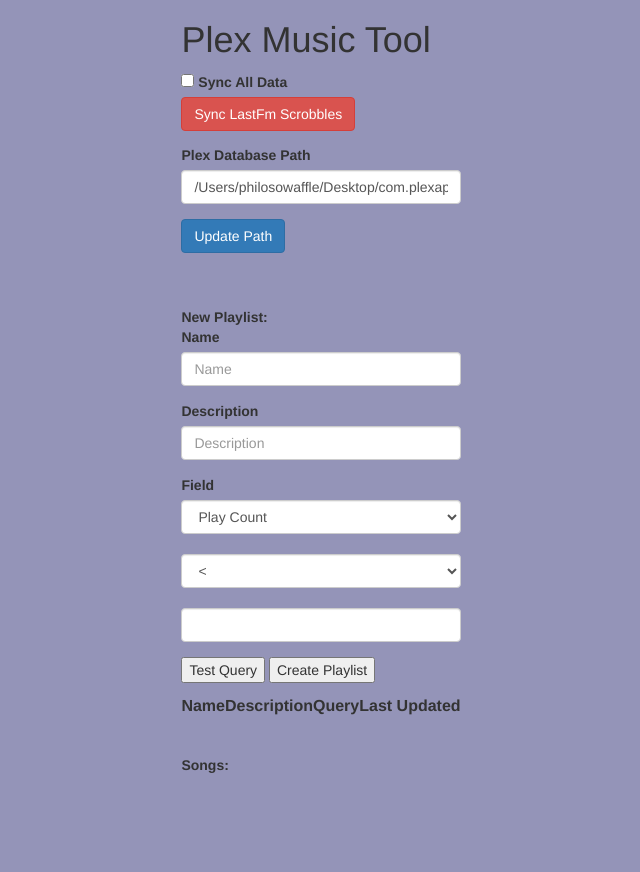
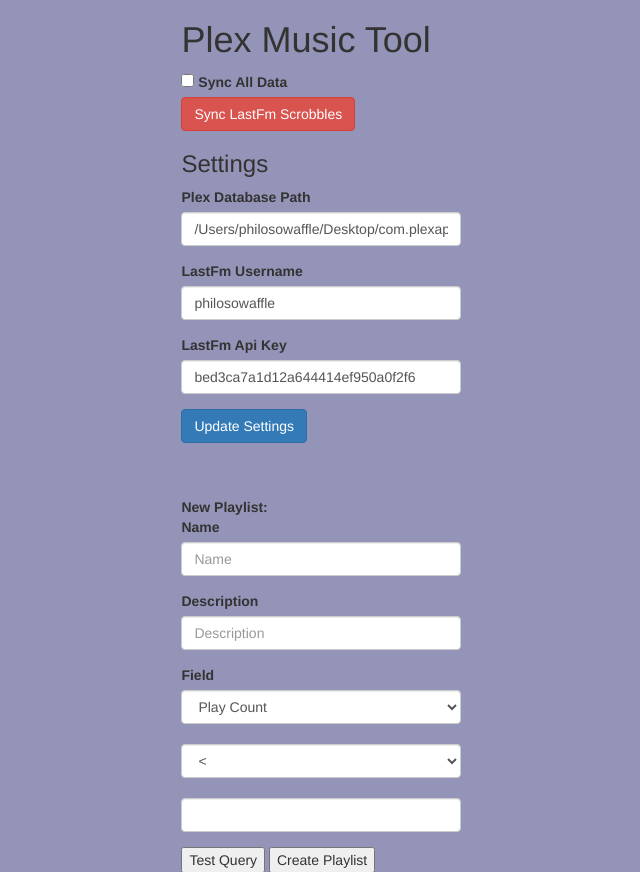
Before and after one commit to philosowaffle/plex_music_tool, a Django app: page /smartPlaylists/ in a window 1280 px wide. Shown: the top 872 px of the page, without its empty margins (319-959 px from the left). Before the commit the page ends 773 px from the top, so only its background shows below. Run offline with Django 3.2, Linux system fonts and the light colour scheme; data comes from the database, SQL or seed files in the repository; both versions use the stored data as it was after the commit; data that the repository does not hold is empty; some libraries are stand-ins or nearby versions.

Commit message:
added lastfm settings

```diff
--- a/smartPlaylists/models.py
+++ b/smartPlaylists/models.py
@@ -14,15 +14,25 @@
 class Settings(models.Model):
 
     # FIELDS
-    plex_db_path = models.CharField(max_length=200)
+    plex_db_path = models.CharField(max_length=200, null=True)
+    lastfm_username = models.CharField(max_length=20, null=True)
+    lastfm_api_key = models.CharField(max_length=30, null=True)
 
     # METHODS
     def set_db_path(self, new_path):
         self.plex_db_path = new_path
 
+    def set_lastfm_username(self, new_lastfm_username):
+        self.lastfm_username = new_lastfm_username
+
+    def set_lastfm_api_key(self, new_lastfm_api_key):
+        self.lastfm_api_key = new_lastfm_api_key
+
     # HELPERS
     def __str__(self):
-        return 'DB Path: {}'.format(self.plex_db_path)
+        return 'DB Path: {}' \
+                '\nLastFm Username: {}' \
+                '\nLastFm Api Key: {}'.format(self.plex_db_path, self.lastfm_username, self.lastfm_api_key)
 
 @python_2_unicode_compatible
 class Playlist(models.Model):
@@ -116,14 +126,18 @@
             '\nPlay Count: {}' \
             '\nLast Updated: {}'.format(self.title, self.artist, self.last_played, self.play_count, self.last_updated)
 
-class DBPathForm(forms.Form):
+class SettingsForm(forms.Form):
 
     # FIELDS
     db_path = forms.CharField(label='Plex Database Path', max_length=500)
+    lastfm_username = forms.CharField(label='LastFm Username', max_length=20)
+    lastfm_api_key = forms.CharField(label='LastFm Api Key', max_length=30)
 
     # HELPERS
     def __str__(self):
-        return 'Database Path: {}'.format(self.db_path)
+        return 'Database Path: {}' \
+                '\nLastFm Username: {}' \
+                '\nLastFm Api Key: {}'.format(self.db_path, self.lastfm_username, self.lastfm_api_key)
 
 class PlaylistForm(forms.Form):
 
--- a/smartPlaylists/templates/smartPlaylists/index.html
+++ b/smartPlaylists/templates/smartPlaylists/index.html
@@ -23,11 +23,12 @@
         {% endbuttons %}
     </form>
 
-    <form action="{% url 'smartPlaylists:setDatabasePath' %}" method="post">
+    <h3>Settings</h3>
+    <form action="{% url 'smartPlaylists:setSettings' %}" method="post">
         {% csrf_token %}
-        {% bootstrap_form db_path_form layout='inline' %}
+        {% bootstrap_form settings_form layout='inline' %}
         {% buttons %}
-                <button type="submit" class="btn btn-primary">Update Path</button>
+                <button type="submit" class="btn btn-primary">Update Settings</button>
         {% endbuttons %}
     </form>
 
--- a/smartPlaylists/urls.py
+++ b/smartPlaylists/urls.py
@@ -5,7 +5,7 @@
 app_name = 'smartPlaylists'
 urlpatterns = [
     url(r'^$', views.index, name='index'),
-    url(r'setDatabasePath/$', views.setDatabasePath, name='setDatabasePath'),
+    url(r'setSettings/$', views.setSettings, name='setSettings'),
     url(r'addPlaylist/$', views.addPlaylist, name='addPlaylist'),
     url(r'updateLastFmData/$', views.updateLastFmData, name='updateLastFmData')
 ]
--- a/smartPlaylists/views.py
+++ b/smartPlaylists/views.py
@@ -2,15 +2,20 @@
 from django.template import loader
 from django.core.urlresolvers import reverse
 
-from .models import Settings, Playlist, Song, DBPathForm, PlaylistForm, QueryField, QueryOperator, LastFmForm
+from .models import Settings, Playlist, Song, SettingsForm, PlaylistForm, QueryField, QueryOperator, LastFmForm
 
 from datetime import datetime
 
 # Create your views here.
 def index(request):
-    plex_db_location = list(Settings.objects.filter()[:1])
-    if plex_db_location:
-        plex_db_location = plex_db_location[0].plex_db_path
+    settings_row = list(Settings.objects.filter()[:1])
+    plex_db_location = None
+    lastfm_username = None
+    lastfm_api_key = None
+    if settings_row:
+        plex_db_location = settings_row[0].plex_db_path
+        lastfm_username = settings_row[0].lastfm_username
+        lastfm_api_key = settings_row[0].lastfm_api_key
 
     playlists = Playlist.objects.all()
     songs = Song.objects.all()
@@ -18,7 +23,7 @@
     query_operators = QueryOperator.objects.all()
 
     # FORMS
-    db_path_form = DBPathForm(initial={'db_path':plex_db_location})
+    settings_form = SettingsForm(initial={'db_path':plex_db_location, 'lastfm_username':lastfm_username, 'lastfm_api_key':lastfm_api_key})
     playlist_form = PlaylistForm(query_fields=query_fields, query_operators=query_operators)
     lastfm_form = LastFmForm()
 
@@ -26,7 +31,7 @@
         'plex_db_location': plex_db_location,
         'playlists': playlists,
         'songs': songs,
-        'db_path_form': db_path_form,
+        'settings_form': settings_form,
         'playlist_form': playlist_form,
         'query_fields': query_fields,
         'query_operators': query_operators,
@@ -35,22 +40,28 @@
 
     return render(request, 'smartPlaylists/index.html', context)
 
-def setDatabasePath(request):
+def setSettings(request):
     # create a form instance and populate it with data from the request:
-    form = DBPathForm(request.POST)
+    form = SettingsForm(request.POST)
 
     # check whether it's valid:
     if form.is_valid():
         settings = list(Settings.objects.filter()[:1])
 
         db_path = form.cleaned_data['db_path']
+        lastfm_username = form.cleaned_data['lastfm_username']
+        lastfm_api_key = form.cleaned_data['lastfm_api_key']
 
         if(settings):
             settings[0].set_db_path(db_path)
+            settings[0].set_lastfm_username(lastfm_username)
+            settings[0].set_lastfm_api_key(lastfm_api_key)
             settings[0].save()
         else:
             settings = Settings()
             settings.set_db_path(db_path)
+            settings.set_lastfm_username(lastfm_username)
+            settings.set_lastfm_api_key(lastfm_api_key)
             settings.save()
 
     # Always return an HttpResponseRedirect after successfully dealing
```
Also changed, not shown: db.sqlite3, smartPlaylists/migrations/0005_auto_20160728_0152.py (added), 4 other files.
